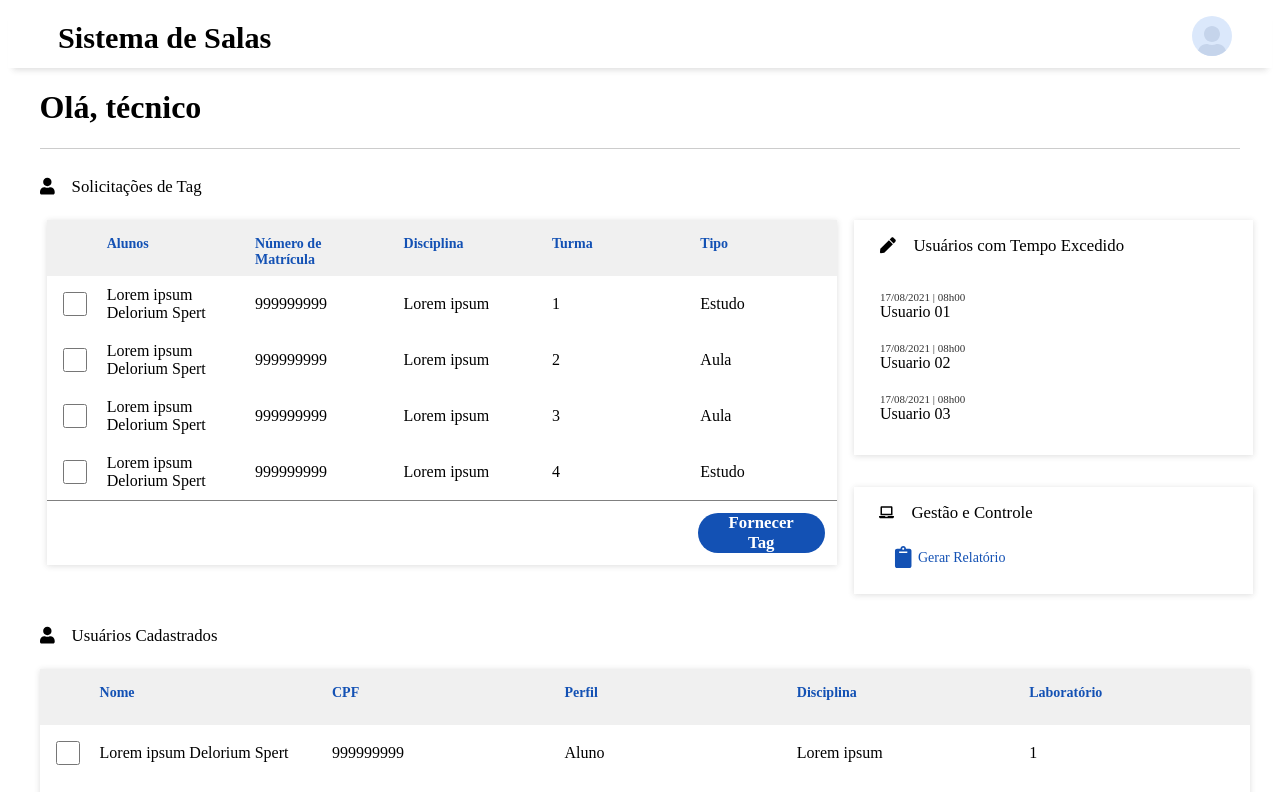
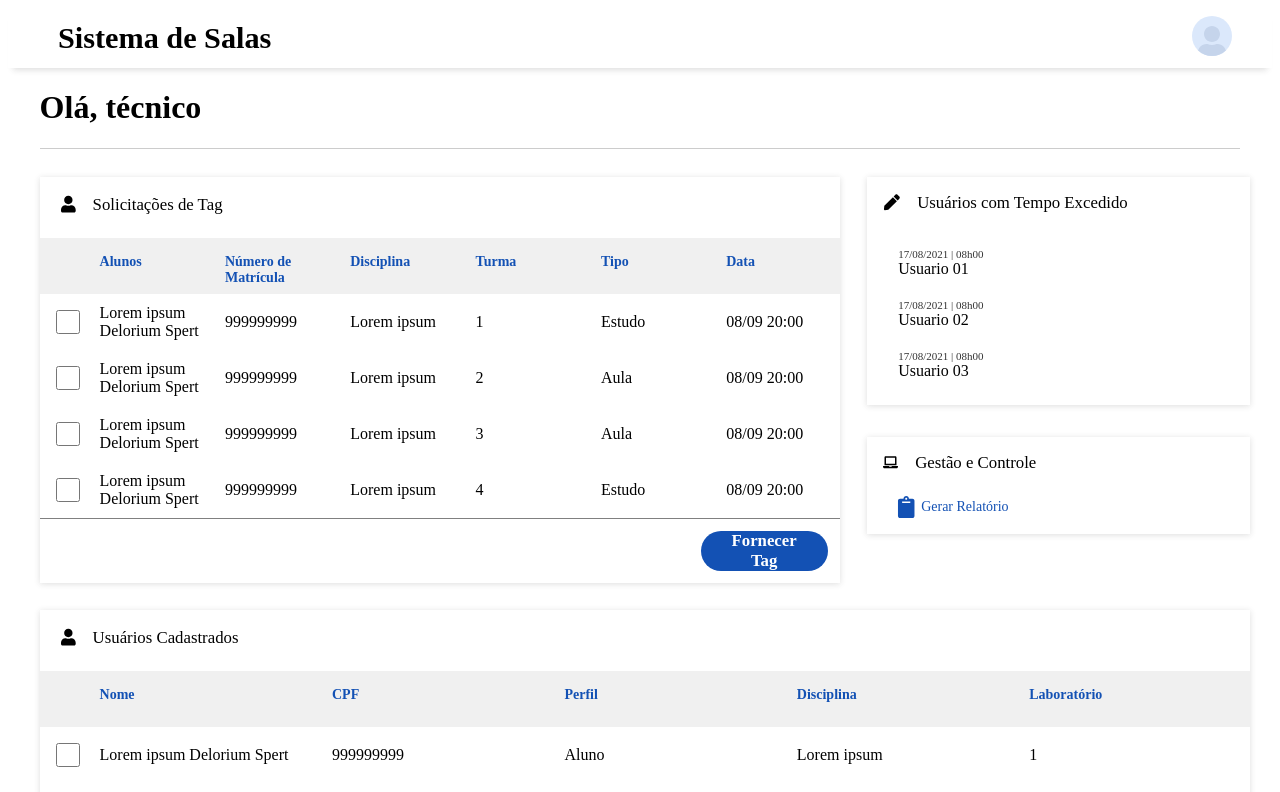
Before and after one commit to MATA63-UFBA-Gerenciamento-de-Labs/frontEnd, a Next.js app: page /tela-tecnico in a window 1280 px wide. Shown: the top 792 px of the page. Built offline with nearby package versions, Linux system fonts and the light colour scheme.

Commit message:
Tela tecnico

```diff
--- a/pages/components/table/table.jsx
+++ b/pages/components/table/table.jsx
@@ -1,5 +1,5 @@
 import styles from './table.module.css'
-
+import Title from '../title/title.jsx'
 function createHeader(params){
 
     var ar = [];
@@ -45,9 +45,15 @@ function createActions(){
 
 }
 
-export default function Table( {params, data, actions} ){
+export default function Table( {title, titleImage, params, data, actions} ){
     return(
             <div className={styles.table}>
+                <div className={styles.tableTitle}>
+                    <Title
+                        text={title}
+                        Image={titleImage}
+                    />
+                </div>
                 <div className={styles.header}>
                     {createHeader( params || [] )}
                 </div>
--- a/pages/components/table/table.module.css
+++ b/pages/components/table/table.module.css
@@ -4,6 +4,11 @@
     box-sizing: border-box;
     background: var(--gray-gray-05, #F0F0F0);
 
+}
+
+.tableTitle{
+    padding-top: 18px;
+    padding-left: 21px;
 }
 
 .param{
--- a/pages/tela-tecnico/index.jsx
+++ b/pages/tela-tecnico/index.jsx
@@ -2,13 +2,13 @@ import { useState } from 'react'
 import Image from 'next/image'
 import Header from '../components/topbar/topbar.jsx'
 import Table from '../components/table/table.jsx'
-import Lab from '../components/lab/lab.jsx'
+import Action from '../components/action/action.jsx'
 import History from '../components/history/history.jsx'
 import Button from '../components/button/button.jsx'
+import SideCard from '../components/sideCard/sideCard.jsx'
 
 import miniuser from '../assets/miniuser.svg'
 import pen from '../assets/pen.svg'
-import hammer from '../assets/hammer.svg'
 import prancheta from '../assets/prancheta.svg'
 import pc from '../assets/pc.svg';
 import styles from './telaTecnico.module.css'
@@ -21,6 +21,7 @@ export default function index(){
         {display:"Disciplina", atribute:"disci"},
         {display:"Turma", atribute:"lab"},
         {display:"Tipo", atribute:"type"},
+        {display:"Data", atribute:"date"},
     ];
 
     var params2 = [
@@ -40,10 +41,10 @@ export default function index(){
     ];
 
     var [data,setData]= useState([
-        {id:1,  name:"Lorem ipsum Delorium Spert", num:"999999999", disci:"Lorem ipsum", lab:"1", type:"Estudo"},
-        {id:2,  name:"Lorem ipsum Delorium Spert", num:"999999999", disci:"Lorem ipsum", lab:"2", type:"Aula"},
-        {id:3,  name:"Lorem ipsum Delorium Spert", num:"999999999", disci:"Lorem ipsum", lab:"3", type:"Aula"},
-        {id:4,  name:"Lorem ipsum Delorium Spert", num:"999999999", disci:"Lorem ipsum", lab:"4", type:"Estudo"},
+        {id:1,  name:"Lorem ipsum Delorium Spert", num:"999999999", disci:"Lorem ipsum", lab:"1", type:"Estudo", date: "08/09 20:00"},
+        {id:2,  name:"Lorem ipsum Delorium Spert", num:"999999999", disci:"Lorem ipsum", lab:"2", type:"Aula", date: "08/09 20:00"},
+        {id:3,  name:"Lorem ipsum Delorium Spert", num:"999999999", disci:"Lorem ipsum", lab:"3", type:"Aula", date: "08/09 20:00"},
+        {id:4,  name:"Lorem ipsum Delorium Spert", num:"999999999", disci:"Lorem ipsum", lab:"4", type:"Estudo", date: "08/09 20:00"},
     ]);
 
     var [data2,setData2] = useState([
@@ -99,6 +100,18 @@ export default function index(){
         />,
     ];
 
+    var info1 =[
+        <History date={"17/08/2021"} hour={"08h00"} text={"Usuario 01"}/>,
+        <History date={"17/08/2021"} hour={"08h00"} text={"Usuario 02"}/>,
+        <History date={"17/08/2021"} hour={"08h00"} text={"Usuario 03"}/>,
+    ]
+
+    var info2=[
+        <Action
+            image={<Image width={20} height={22} src={prancheta} alt='prancheta' />}
+            info ={<span>Gerar Relatório </span>}
+        />,
+    ]
     return(
 
         <div className="tela-professor">
@@ -108,14 +121,10 @@ export default function index(){
             <h1 className={styles.title} >Olá, técnico</h1>
             <div className={styles.shadow}></div>
 
-            <div className={styles.cardTitle}>
-                <Image width={15} height={19} src={miniuser} alt='miniuser' />
-                <h3>Solicitações de Tag</h3>
-            </div>
 
             <div className={styles.center}>
                 <div className={styles.ar}>
-                    <div className={styles.Table}>
+                    <div className={`${styles.table} ${styles.small}`}>
                         <Table
                             title = {"Solicitações de Tag"}
 
@@ -128,44 +137,21 @@ export default function index(){
                             actions={actions}
                         />
                     </div>
-                </div>
-                <div className={styles.right}>
-                    <div className={styles.infoCard}>
-                        <div className={styles.cardTitle}>
-                            <Image width={17} height={19} src={pen} alt='pen' />
-                            <h3>Usuários com Tempo Excedido</h3>
-                        </div>
-                        <div className={styles.otherActions}>
-                            <History date={"17/08/2021"} hour={"08h00"} text={"Usuario 01"}/>
-                            <History date={"17/08/2021"} hour={"08h00"} text={"Usuario 02"}/>
-                            <History date={"17/08/2021"} hour={"08h00"} text={"Usuario 03"}/>
-                        </div>
-                    </div>
+                    <div className={styles.right}>
+                        <SideCard
+                            titleText={"Usuários com Tempo Excedido"}
+                            titleImage={<Image width={17} height={19} src={pen} alt='pen' />}
+                            info={info1}
+                        />
 
-                    <div className={styles.infoCard}>
-                        <div className={styles.cardTitle}>
-                            <Image width={15} height={19} src={pc} alt='pc' />
-                            <h3>Gestão e Controle</h3>
-                        </div>
-                        <div className={styles.labs}>
-
-                        <a href="" className={styles.bot}>
-                            <Image width={20} height={22} src={prancheta} alt='prancheta' />
-                            <div className={styles.divSpan}><span>Gerar Relatório </span></div>
-                        </a>
-
-                        </div>
+                        <SideCard
+                            titleText={"Gestão e Controle"}
+                            titleImage={<Image width={15} height={19} src={pc} alt='pc' />}
+                            info={info2}
+                        />
                     </div>
                 </div>
-            </div>
-
-            <div className={styles.cardTitle}>
-                <Image width={15} height={19} src={miniuser} alt='miniuser' />
-                <h3>Usuários Cadastrados</h3>
-            </div>
-
-            <div className={styles.center}>
-                <div className={styles.Table2}>
+                <div className={styles.table}>
                     <Table
                         title = {"Usuários Cadastrados"}
 
@@ -178,15 +164,8 @@ export default function index(){
                         actions={actions2}
                     />
                 </div>
-            </div>
 
-            <div className={styles.cardTitle}>
-                <Image width={15} height={19} src={miniuser} alt='miniuser' />
-                <h3>Laboratórios</h3>
-            </div>
-
-            <div className={styles.center}>
-                <div className={styles.Table2}>
+                <div className={styles.table}>
                     <Table
                         title = {"Laboratórios"}
 
@@ -199,9 +178,8 @@ export default function index(){
                         actions={actions3}
                     />
                 </div>
+
             </div>
-
-
         </div>
     )
 }
--- a/pages/tela-tecnico/telaTecnico.module.css
+++ b/pages/tela-tecnico/telaTecnico.module.css
@@ -10,124 +10,25 @@
     margin-bottom: 28px;
 }
 
-.cardTitle{
-    margin-bottom: 23px;
-    display: flex;
-    margin-left: 2.5%;
-}
-
-.cardTitle h3{
-    margin: 0;
-    margin-left: 17px;
-    color: var(--pure-pure-100, #000);
-    font-variant-numeric: lining-nums proportional-nums;
-    font-family: Rawline;
-    font-size: 16.8px;
-    font-style: normal;
-    font-weight: 500;
-    line-height: normal;
-}
-
-.Table{
+.table{
     box-sizing: border-box;
-    width: 790px;
-    margin-left: 2.5%;
     box-shadow: 0px 1px 6px 0px rgba(51, 51, 51, 0.16);
 }
 
-.Table2{
-    box-sizing: border-box;
-    width: 1210px;
-    margin-left: 2.5%;
-    box-shadow: 0px 1px 6px 0px rgba(51, 51, 51, 0.16);
+.small{
+    width: 800px;
 }
 
-.infoCard{
-    width: 383px;
-    padding-bottom: 23px;
-    padding-left: 16px;
-    padding-top: 16px;
-    flex-shrink: 0;
-    margin-left: 2.5%;
-    margin-bottom: 32px;
-    box-shadow: 0px 1px 6px 0px rgba(51, 51, 51, 0.16);
-}
 
-.cardTitle{
-    margin-bottom: 23px;
+.center{
+    padding-left: 2.5%;
+    max-width: 1210px;
     display: flex;
-}
-
-.cardTitle h3{
-    margin: 0;
-    margin-left: 17px;
-    color: var(--pure-pure-100, #000);
-    font-variant-numeric: lining-nums proportional-nums;
-    font-family: Rawline;
-    font-size: 16.8px;
-    font-style: normal;
-    font-weight: 500;
-    line-height: normal;
-}
-.center{
-    display: flex;
+    flex-direction: column;
     gap: 27px;
 }
 
 .ar{
-    margin-left: 1.5%;
+    display: flex;
+    gap: 18px;
 }
-
-.line{
-    width: 90%;
-    border-bottom: 1px solid #888;
-}
-
-.top{
-    padding-left: 8px;
-    display: flex;
-    gap: 5px;
-    margin-bottom: 10px ;
-    text-decoration: none;
-}
-
-.bot{
-    padding-left: 8px;
-    display: flex;
-    gap: 5px;
-    margin-top: 10px;
-    text-decoration: none;
-}
-
-.divSpan{
-    height: 25px;
-    display: flex;
-    align-items: center;
-}
-
-.divSpan span{
-    color: #1351B4;
-    font-variant-numeric: lining-nums proportional-nums;
-    font-family: Rawline;
-    font-size: 14px;
-    font-style: normal;
-    font-weight: 400;
-    line-height: normal;
-}
-
-.labs{
-    padding-left: 15px;
-}
-
-.labsA{
-    display: flex;
-    flex-direction: row;
-    align-items: center;
-    text-decoration: none;
-}
-
-.labsDivImage{
-    padding-bottom: 6px;
-    height: 100%;
-    margin-right: 5px;
-}
```
Lines whose indentation alone changed are shown as unchanged.
